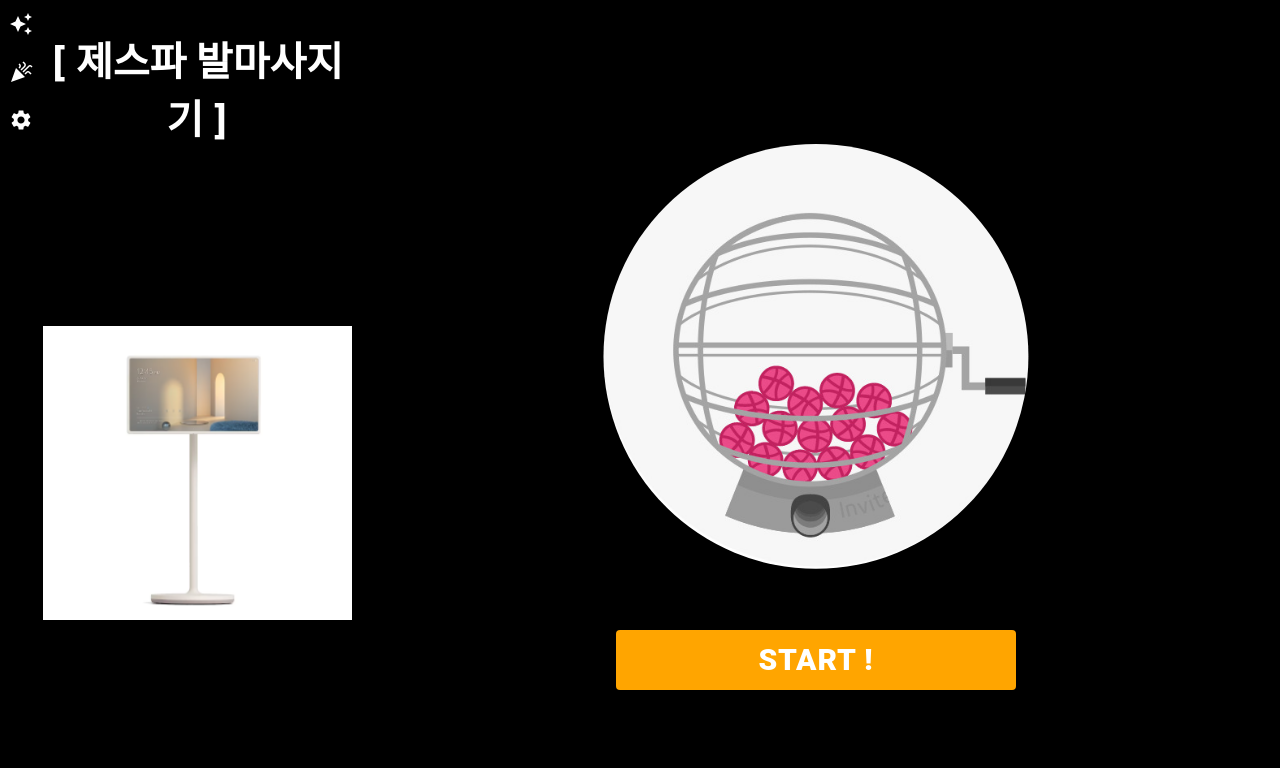
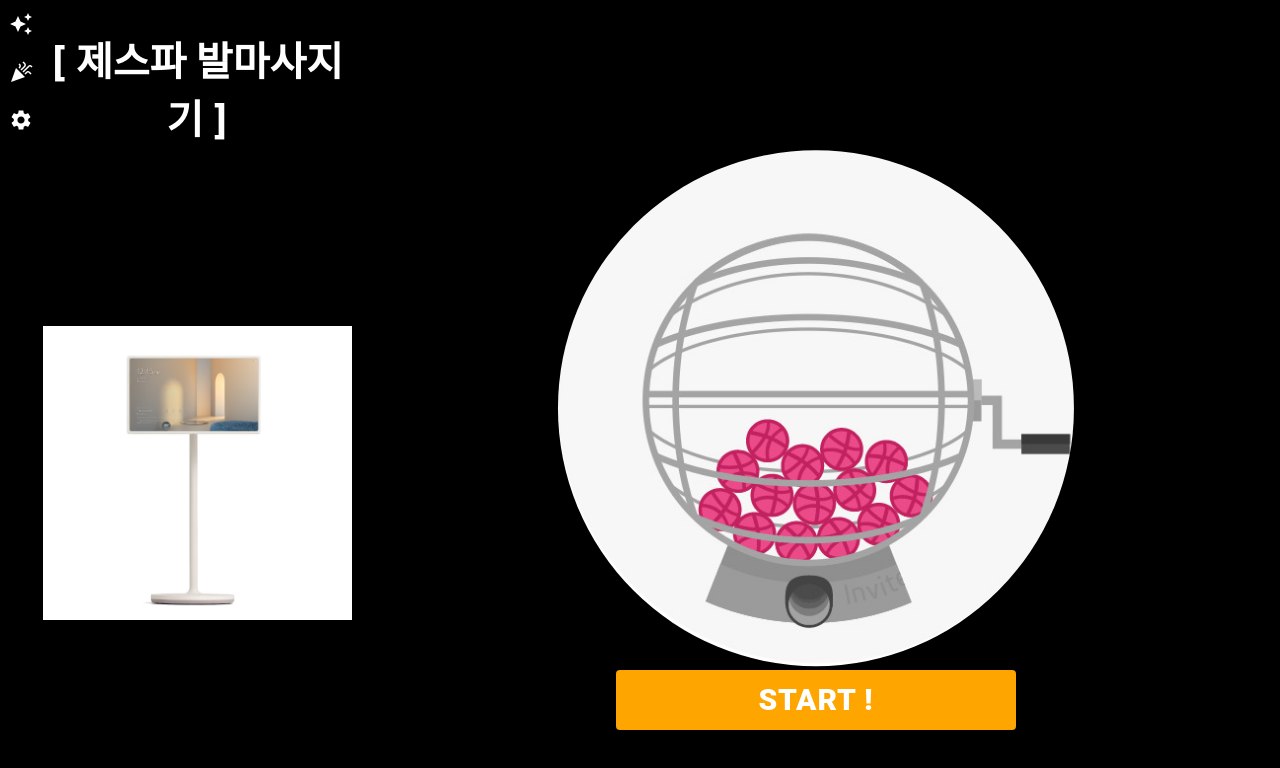
Before and after one commit to Yoogwonhui/DoctorGRaffle, a React (Create React App) app: page / in a window 1280 px wide. Both pictures are taken after a click on the tab 21 px from the left and 72 px from the top of the page. Shown: the top 768 px of the page. Built offline with nearby package versions, Linux system fonts and the light colour scheme.

Commit message:
추첨기 이미지 확대

```diff
--- a/src/pages/RafflePage.js
+++ b/src/pages/RafflePage.js
@@ -51,7 +51,7 @@ export default function RafflePage({
     },
     raffleButton: {
       position: 'absolute',
-      bottom: '10%',
+      bottom: '5%',
       left: '50%',
       transform: 'translate(-50%, -50%)',
       backgroundColor: 'orange',
@@ -63,18 +63,18 @@ export default function RafflePage({
     },
     raffle: {
       position: 'absolute',
-      bottom: '25%',
+      bottom: '12%',
       left: '50%',
       transform: 'translate(-50%, -0%)',
-      width: '70%',
+      width: '85%',
       clipPath: 'circle(37%)',
     },
     qus: {
       position: 'absolute',
-      bottom: '28%',
-      left: '49.5%',
+      bottom: '16%',
+      left: '49%',
       transform: 'translate(-50%, -0%)',
-      width: '10%',
+      width: '12%',
       color: 'white',
     },
     ball: {
@@ -130,7 +130,6 @@ export default function RafflePage({
         if (suffledLeftPeople[i]) raffleNumList.push(suffledLeftPeople[i]?.num);
       }
 
-      console.log(raffleNumList.map((d) => addZero(d)));
       setRaffleNums(raffleNumList.map((d) => addZero(d)));
 
       const copyP = [...participants];
--- a/src/pages/SlotPage.js
+++ b/src/pages/SlotPage.js
@@ -34,7 +34,7 @@ export default function SlotPage({ participants = [], giftList = [], onChangePar
     },
     raffleButton: {
       position: 'absolute',
-      bottom: '10%',
+      bottom: '5%',
       left: '50%',
       transform: 'translate(-50%, -50%)',
       backgroundColor: 'orange',
```
